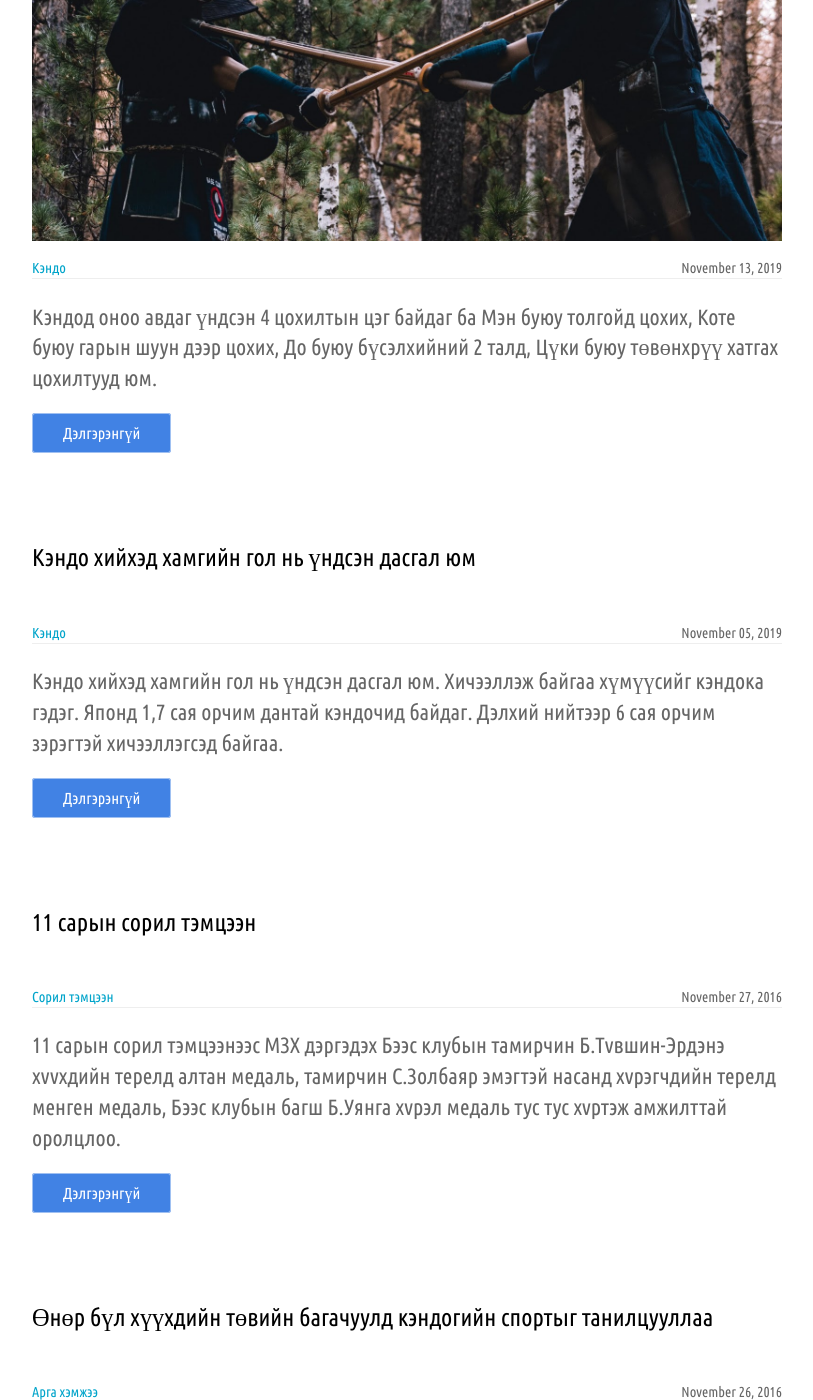
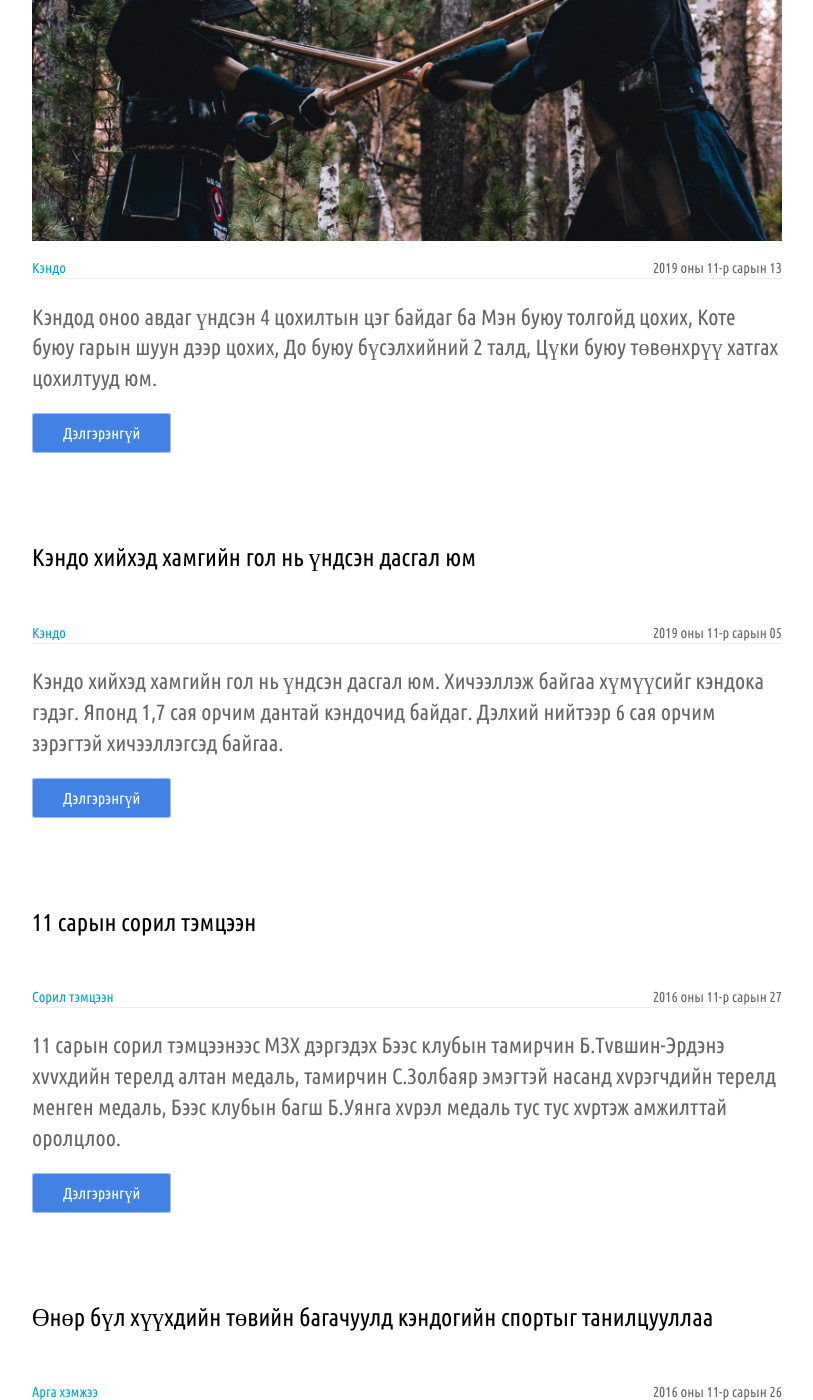
Before and after one commit to basekendo/basekendo.github.io, a Jekyll site: the page built from blog/index.html, in a window 1280 px wide and 1400 px high, scrolled down 1493 px. Shown: the whole window, without its empty margins (233-1046 px from the left). Built offline with Jekyll 4.4.1, drawn with Linux system fonts in a browser that asks for light colours; the list of posts is cut into pages by our own code; some of the changed text lies outside the part shown.

Commit message:
Issue number #1

```diff
--- a/_includes/post-title.html
+++ b/_includes/post-title.html
@@ -4,5 +4,5 @@
 			<a href="{{ site.baseurl }}/category/{{ category | slugify }}/">{{ category | capitalize }}</a>
 		</span>
 	{% endfor %}
-	<span class="post-date">{{ include.post.date | date: "%B %d, %Y" }}</span>
+	<span class="post-date">{{ include.post.date | date: "%Y оны %m-р сарын %d" }}</span>
 </p>
```
